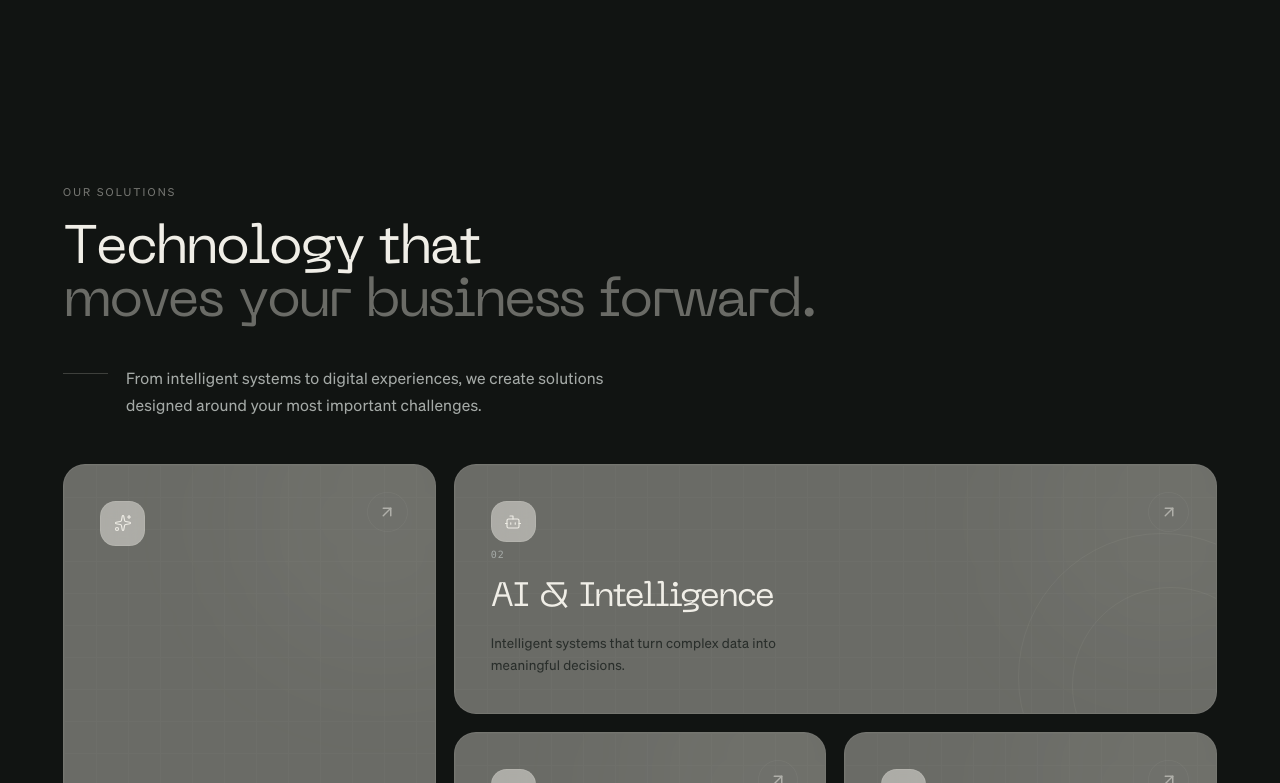
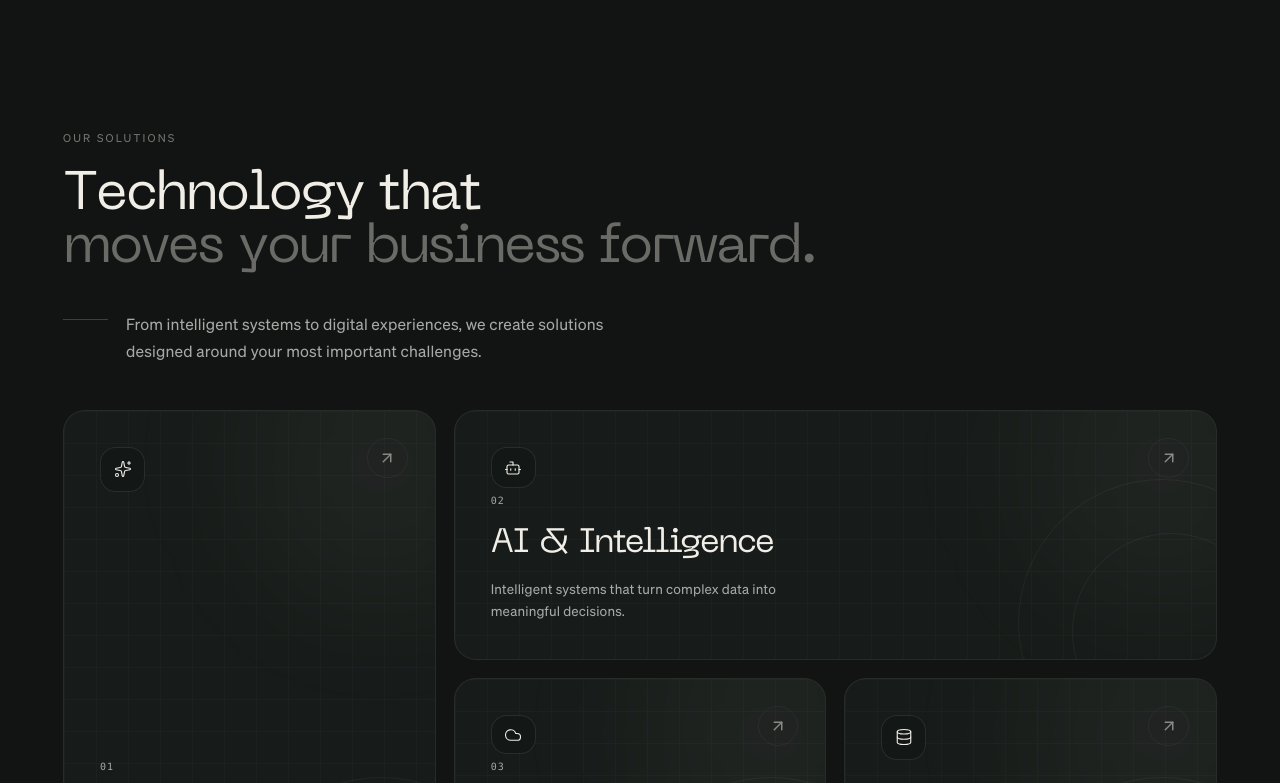
Before and after one commit to om-bhargav/techneeq, a React (Vite) app: page / in a window 1280 px wide. Shown: the part 2937-3720 px from the top of the page. Built offline with nearby package versions, Linux system fonts and the light colour scheme.

Commit message:
removed bg

```diff
--- a/src/components/home/Solutions.tsx
+++ b/src/components/home/Solutions.tsx
@@ -2,7 +2,6 @@ import { ArrowUpRight, Bot, Cloud, Database, Shield, Sparkles, Workflow } from "
 import { motion } from "motion/react";
 import SectionHeader from "../global/section/SectionHeader";
 import Section from "../global/section/Section";
-import AIDesignerEffect from "../global/AIDesignerEffect";
 
 const solutions = [
   {
@@ -63,9 +62,9 @@ const solutions = [
 
 export default function Solutions() {
   return (
-    <Section className="relative dark py-12">
+    <Section>
       {/* Heading */}
-      <AIDesignerEffect/>
+
       <SectionHeader
         label="Our Solutions"
         title="Technology that"
@@ -107,7 +106,6 @@ export default function Solutions() {
                   border
                   border-foreground/[0.08]
                   bg-muted/30
-                  dark:bg-foreground/40
                   ${solution.className}
                 `}
               >
@@ -196,7 +194,6 @@ export default function Solutions() {
                       border
                       border-foreground/10
                       bg-background/50
-                      dark:bg-foreground/50
                       backdrop-blur-sm
                       transition-all
                       duration-500
@@ -237,7 +234,6 @@ export default function Solutions() {
                         text-xs
                         leading-5
                         text-muted-foreground
-                        dark:text-muted
                         transition-colors
                         duration-500
                         group-hover:text-foreground/60
```
